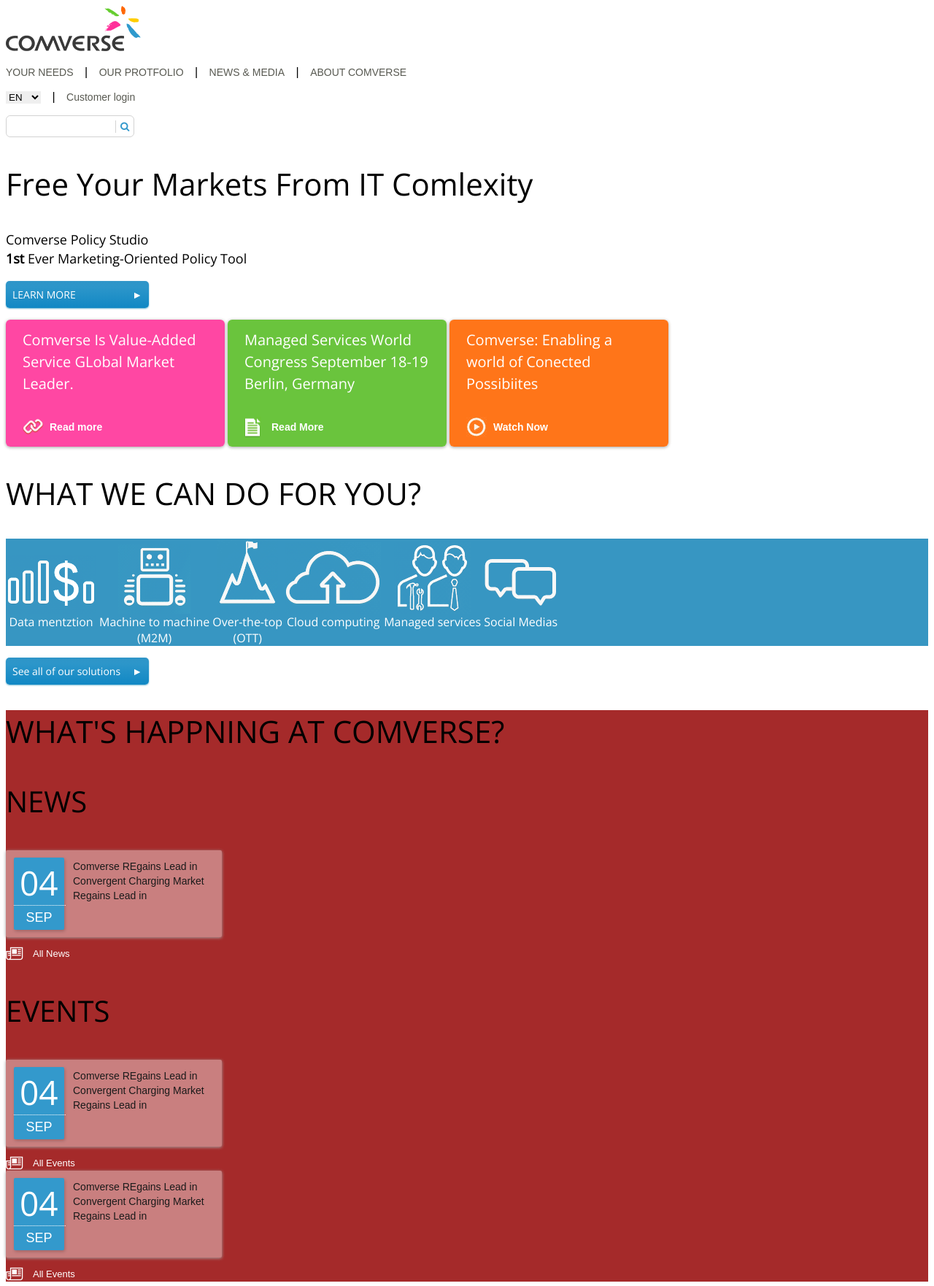
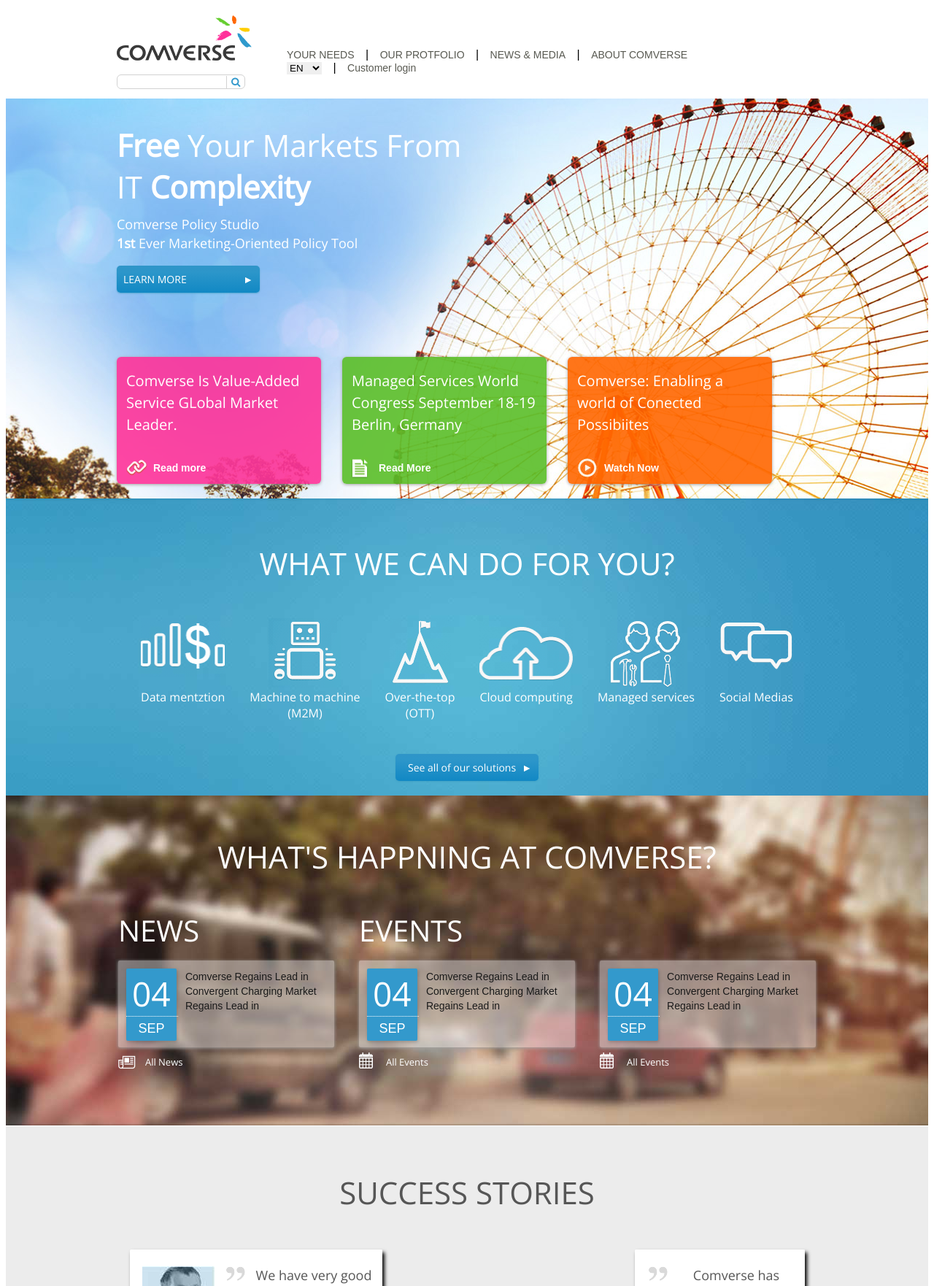
Before and after one commit to Sloebel/comverse, a plain HTML site: page index.html in a window 1280 px wide. Shown: the top 1762 px of the page at 73% size. Drawn offline with nearby package versions, Linux system fonts and the light colour scheme.

Commit message:
advancing with the project..mostly by serge's notes

```diff
--- a/css/main.css
+++ b/css/main.css
@@ -1,40 +1,61 @@
 /*importing open-sans fonts*/
 	@import url(http://fonts.googleapis.com/css?family=Open+Sans);
+
+/*reset*/
 ul
  {
 	padding: 0;
+	margin: 0;
+	list-style: none;
+
 }
-
+.container {
+	width: 960px;
+	margin: 0 auto;
+}
 /*Navigation Menu*/
-		.nav {
-			list-style: none;
+		.menu {
+			/*list-style: none;*/
 			font-family: Arial;
 		}
-		.nav li {
+		.menu li {
 			display: inline-block;
 		}
-		.nav li:before {
+		.menu li:before {
 			content: " | ";
 			padding: 11px;
 		}
-		.nav li:first-child:before  {
+		.menu li:first-child:before  {
 			content: "";
 			padding: 0;
 		}
-		.nav a {
+		.menu a {
 			font-family: Arial;
 			color:  #585951;
 			font-size: 14px;
 			font-weight: 400;
 			text-decoration: none;
 		}
-/*header aside*/
-		header aside {
-			width: 180px;
-		}
-		header aside select {
+/*header*/
+	header {
+		padding: 13px 0;
+	}
+	.logo {
+		float: left;
+		padding-right: 48px;
+	}
+	.main-menu {
+		padding-top: 45px;
+	}
+	.lang-menu{
+		/*float: right;*/
+	}
+/*login/lang/search- menu*/
+
+
+		#lang {
 			border: 0;
-			width: 48px;
+			/*width: 48px;*/
 		}
 
 		.search {
@@ -46,6 +67,7 @@
 		.search input {
 			width: 145px;
 			border-radius: 6px;
+			border-width: 0;
 		}
 		.search button {
 			text-decoration: none;
@@ -57,6 +79,10 @@
 
 		}
 /*headers*/
+		h2, h3, h4 {
+			color: white;
+			margin: 0;
+		}
 		h2 {
 			 font-family: 'Open Sans', sans-serif;
 			 font-size: 42px;
@@ -87,6 +113,7 @@
 			font-size: 18px;
 			font-weight: 400;
 			line-height: 26px;
+			color: white;
 		}
 /*Button design*/
 		.btn {
@@ -97,7 +124,7 @@
 			/*height: 34px;*/
 			padding: 9px;
 			background: linear-gradient(to bottom, #2f95c8 0%,#2c96ca 24%,#1188c4 100%);
-			display: block;
+			display: inline-block;
 			border-radius: 5px;
 			box-shadow: 0px 1px 2px 0px rgba(62, 157, 194, 0.75);
 			width: 178px;
@@ -113,17 +140,38 @@
 		}
 
 /*first section textboxes*/
-		.textbox li {
+		.atcomverse {
+			background: url(../images/bg/bigWheel.jpg) 50% 0 no-repeat;
+			padding: 35px 0 20px;
+		}
+		.atcomverse h2 {
+			display: inline-block;
+			width: 500px;
+		}
+		.atcomverse h2 span {
+			font-weight: bold;
+		}
+		.atcomverse p{
+			margin-top: 10px;
+		}
+		.atcomverse-list {
+			padding-top: 88px;
+		}
+		.atcomverse-list li {
 			display: inline-block;
 			height: 141px;
 			width: 254px;
-			padding: 13px 23px 20px 23px ;
+			padding: 18px 13px 15px ;
+			margin-left: 25px;
 			border-radius: 6px;
 			background-color: #FF3399;
 			background-color:  rgba(255, 51, 153, 0.9);
 			box-shadow: 0px 1px 4px 0px #a2a2a2;
 		}
-		.textbox p {
+		.atcomverse-list li:first-child  {
+			margin-left: 0;
+		}
+		.atcomverse-list p {
 			font-family: 'Open Sans', sans-serif;
 			color: white;
 			font-size: 20px;
@@ -132,7 +180,7 @@
 			margin: 0;
 			padding-bottom: 35px;
 		}
-		.textbox a {
+		.atcomverse-list a {
 			font-family: arial, sans-serif;
 			color: white;
 			font-size: 14px;
@@ -142,55 +190,98 @@
 			background: url(../images/icons/Link2.png) 0 50% no-repeat;
 
 		}
-		.textbox li:nth-child(2) {
+		.atcomverse-list li:nth-child(2) {
 			background-color:  rgba(90, 190, 40, 0.9);
 			box-shadow: 0px 1px 4px 0px #a2a2a2;
 		}
-		.textbox li:nth-child(3) {
+		.atcomverse-list li:nth-child(3) {
 			background-color:  rgba(255, 102, 0, 0.9);
 			box-shadow: 0px 1px 4px 0px #a2a2a2;
 		}
-		.textbox li:nth-child(2) a {
+		.atcomverse-list li:nth-child(2) a {
 			background: url(../images/icons/file.png) 0 50% no-repeat;
 		}
-		.textbox li:nth-child(3) a {
+		.atcomverse-list li:nth-child(3) a {
 			background: url(../images/icons/play.png) 0 50% no-repeat;
 		}
 /*Comverse solutions icons*/
-
-		.icons {
-			background-color: #3796C2;
+		.comverse-solutions {
+			background: url(../images/bg/solutionsBG.jpg) 50% 0 no-repeat;
+			text-align: center;
+			padding: 60px 0 20px;
 		}
-		.icons li {
+		.solutions-list {
+			padding: 47px 0 45px;
+		}
+		.solutions-list li {
 			display: inline-flex;
 			text-align: center;
-
+			padding-left: 30px;
 		}
-		.icons a {
+		.solutions-list li:first-child  {
+			padding-left: 0;
+		}
+		.solutions-list a {
 			font-family: 'Open Sans', sans-serif;
 			font-size: 16px;
 			color: white;
 			text-decoration: none;
-			/*padding-top: 97px;*/
-			/*background: url(../images/icons/Robot.png) 50% 0 no-repeat;*/
+			padding-top: 97px;
+
+
 		}
-		.icons img {
+		.data {
+			background: url(../images/icons/data.png) 50% 0 no-repeat;
+		}
+		.m2m {
+			background: url(../images/icons/robot.png) 50% 0 no-repeat;
+		}
+		.ott {
+			background: url(../images/icons/ott.png) 50% 0 no-repeat;
+		}
+		.cloud {
+			background: url(../images/icons/cloud.png) 50% 0 no-repeat;
+		}
+		.managed-services {
+			background: url(../images/icons/managed.png) 50% 0 no-repeat;
+		}
+		.social-media {
+			background: url(../images/icons/social.png) 50% 0 no-repeat;
+		}
+		/*.icons img {
 			display: block;
 			margin: auto;
-		}
+		*/
 /*events*/
 
+		.comverse-at-news-media {
+			background: url(../images/bg/eventsBG.jpg) 50% 0 no-repeat;
+			padding-top: 55px;
+			padding-bottom: 78px;
+			text-align: center;
+		}
+		.news,
+		.event {
+			display: inline-block;
+			text-align: left;
+			padding-top: 45px;
+		}
+		.news {
+			padding-right: 30px;
+		}
 		.news-events {
-			background-color: brown;
-		}
-		.event {
-
 			font-family: 'Open Sans', sans-serif;
 			margin: 0;
-
+		}
+		.news-events li {
+			display: inline-block;
+			margin-left: 30px;
+		}
+		.news-events li:first-child {
+			margin-left: 0;
 		}
 
-		.event dt {
+		.news-events time {
 
 			border-radius: 2px;
 			background-color:  #3399cc;
@@ -203,11 +294,11 @@
 			font-size: 18px;
 			font-weight: 400;
 			line-height: 1.5;
-			margin: 10px 12px 10px 11px;
+			margin: 25px 12px 10px 11px;
 			float: left;
 
 		}
-		.event span {
+		.news-events span {
 			border-bottom-style: dotted;
 			border-width: 1px;
 			font-family: 'Open Sans', sans-serif;
@@ -215,44 +306,49 @@
 			padding-right: 10px;
 			padding-left: 8px;
 		}
-		.event dd:nth-of-type(2n+1) {
+		.news-events p {
 			width: 296px;
 			height: 107px;
 			border-radius: 2px;
 			background-color:  rgba(255, 255, 255, 0.4);
 			box-shadow: 0px 1px 4px 0px #a2a2a2;
-		}
-		.event dd
-		{
 			font-family: Arial;
 			color:  #1a1a1a;
 			font-size: 14px;
 			font-weight: 400;
 			line-height: 20px;
 			padding-top: 12px;
-			margin: 0;
+			margin-bottom: 8px;
+		}
 
-		}
-		/*.event dd:last-child {
-			padding-top: 65px;
-		}*/
-		.event dd a {
+		.news-events a {
 			font-size: 13px;
 			font-weight: 400;
 			color: white;
 			text-decoration: none;
+		}
+		.news .news-events a {
 			padding: 6px 0 6px 37px;
 			background: url(../images/icons/news.png) 0 50% no-repeat;
-
+		}
+		.event .news-events a {
+			padding: 10px 0 6px 37px;
+			background: url(../images/icons/events.png) 0 50% no-repeat;
 		}
 
 /*success icons*/
+		.success-stories {
+			background-color:  #ececec;
+			text-align: center;
+			padding: 62px 0 25px;
+		}
+		.success-stories h2 {
+			color:  #565656;
+		}
 		.success-icons {
-			list-style: none;
-			background-color:  #ececec;
+			/*list-style: none;				*/
 			height: 450px;
-			width: 1000px;
-			padding: 30px;
+			padding: 50px 0 30px;
 		}
 		.success-icons li {
 			display: inline-block;
@@ -329,14 +425,29 @@
 		}
 
 
-/*footer*/
-		.footerLinks{
+/*footer section*/
+		.footer-section {
 			background-color:  #575756;
-			list-style: none;
-
+			padding: 31px 0 10px;
+		}
+		.sitemap {
+			float: left;
+		}
+		.sitemap div {
+			float: left;
+			padding-left: 70px;
+			padding-bottom: 55px;
+		}
+		.sitemap div:first-child {
+			padding-left: 0;
 		}
 
-		.footerLinks a {
+		.footer-links {
+			/*list-style: none;*/
+			padding-top: 15px;
+		}
+
+		.footer-links a {
 			text-decoration: none;
 			font-family: Arial;
 			color:  #eeeeee;
@@ -345,22 +456,23 @@
 			line-height: 22px
 		}
 
-		footer aside {
+		.footer-social {
 			width: 231px;
-			padding: 0 16px 11px 18px;
+			float: right;
+			margin-top: -30px;
+			padding: 5px 16px 14px 18px;
 			text-align: center;
 			/*background-color:  rgba(225, 225, 225, 0.28);*/
 			background-color: #404040;
 		}
-		footer aside dl {
+		.footer-social dl {
 			font-family: Arial;
 			color:  #ffffff;
 			border-bottom: ;
 			margin: 0;
-
 			padding-bottom: 20PX;
 		}
-		footer aside dt {
+		.footer-social dt {
 
 			width: 50px;
 			font-size: 24px;
@@ -372,25 +484,25 @@
 			float: left;
 
 		}
-		footer aside dt span {
+		.footer-social dt span {
 			font-size: 47px;
 			font-weight: 700;
 
 		}
-		footer aside dd {
+		.footer-social dd {
 			text-align: left;
 			line-height: 1.6;
 		}
-		.social {
+		.social-links {
 			text-align: left;
 			padding: 0;
 			margin: 49px 0 0 0;
 		}
-		.social li{
+		.social-links li{
 			display: inline-block;
 			padding-right: 9px;
 		}
-		.social a {
+		.social-links a {
 			text-decoration: none;
 			color: #eeeeee;
 		}
@@ -414,6 +526,9 @@
 			font-weight: 400;
 		}
 
-		footer .nav {
+		footer .menu,
+		footer .menu a
+		 {
 			font-size: 12px;
+			color:  #969696;
 		}
--- a/index.html
+++ b/index.html
@@ -8,9 +8,10 @@
 </head>
 <body>
 	<header>
-		<a href=""><img src="images/logo.png" alt="comverse logo"></a>
+		<div class="container">
+			<a href="" class="logo"><img src="images/logo.png" alt="comverse logo"></a>
 			<nav>
-			<ul class="nav">
+				<ul class="menu main-menu">
 					<li><a href="#">YOUR NEEDS</a></li>
 					<li><a href="#">OUR PROTFOLIO</a></li>
 					<li><a href="#">NEWS & MEDIA</a></li>
@@ -18,8 +19,8 @@
 				</ul>
 			</nav>
 
-		<aside>
-			<ul class="nav">
+			<div class="customer-options">
+				<ul class="menu lang-menu">
 					<li>
 						<select id="lang" name="lang">
 							<option value="english">EN</option>
@@ -33,12 +34,13 @@
 					<input type="search" id="searchit" name="searchit">
 					<button type="submit"><i class="fa fa-search"></i></button>
 				</form>
-		</aside>
-
+			</div>
+		</div>
 	</header>
 	<main>
-		<article>
-			<h2>Free Your Markets From IT Comlexity</h2>
+		<article class="atcomverse">
+			<div class="container">
+				<h2><span>Free</span> Your Markets From IT <span>Complexity</span></h2>
 					<p>
 						Comverse Policy Studio <br>
 						<strong>1st</strong> Ever Marketing-Oriented Policy Tool
@@ -46,7 +48,7 @@
 					<a class="btn" href="#">LEARN MORE<span>&#9658;</span></a>
 					<!-- <button>LEARN MORE       &#9658;</button> -->
 
-				<ul class="textbox">
+					<ul class="atcomverse-list">
 						<li>
 							<p>Comverse Is Value-Added Service GLobal Market Leader.</p>
 							<a href="#">Read more</a>
@@ -60,44 +62,46 @@
 							<a href="">Watch Now</a>
 						</li>
 					</ul>
+			</div>
 		</article>
 
-		<section>
+		<section class="comverse-solutions">
+			<div class="container">
 				<h2>WHAT WE CAN DO FOR YOU?</h2>
-				<ul class="icons">
+					<ul class="solutions-list">
 						<li>
-						<a href="#">
-							<img src="images/icons/data.png" alt="">
+							<a href="#" class="data">
+								<!-- <img src="images/icons/data.png" alt=""> -->
 								Data mentztion
 							</a>
 						</li>
 						<li>
-						<a href="#">
-							<img src="images/icons/robot.png" alt="">
+							<a href="#" class="m2m">
+								<!-- <img src="images/icons/robot.png" alt=""> -->
 								Machine to machine<br>(M2M)
 							</a>
 						</li>
 						<li>
-						<a href="#">
-							<img src="images/icons/ott.png" alt="">
+							<a href="#"  class="ott">
+								<!-- <img src="images/icons/ott.png" alt=""> -->
 								Over-the-top<br>(OTT)
 							</a>
 						</li>
 						<li>
-						<a href="#">
-							<img src="images/icons/cloud.png" alt="">
+							<a href="#" class="cloud">
+								<!-- <img src="images/icons/cloud.png" alt=""> -->
 								Cloud computing
 							</a>
 						</li>
 						<li>
-						<a href="#">
-							<img src="images/icons/managed.png" alt="">
+							<a href="#"  class="managed-services">
+								<!-- <img src="images/icons/managed.png" alt=""> -->
 								Managed services
 							</a>
 						</li>
 						<li>
-						<a href="#">
-							<img src="images/icons/social.png" alt="">
+							<a href="#" class="social-media">
+								<!-- <img src="images/icons/social.png" alt=""> -->
 								Social Medias
 							</a>
 						</li>
@@ -105,31 +109,43 @@
 
 					<a class="btn" href="#">See all of our solutions<span>&#9658;</span></a>
 					<!-- <button>See all of our solutions   &#9658;</button> -->
+			</div>
 		</section>
 
-		<section class="news-events">
+		<section class="comverse-at-news-media">
+			<div class="container">
 				<h2>WHAT'S HAPPNING AT COMVERSE?</h2>
-
+					<div class="news">
 						<h3>NEWS</h3>
-					<dl class="event">
-						<dt><span>04</span> SEP</dt>
-						<dd>Comverse REgains Lead in Convergent Charging Market Regains Lead in</dd>
-						<dd><a href="#">All News</a></dd>
-					</dl>
+							<ul class="news-events">
+								<li>
+									<time><span>04</span> SEP</time>
+									<p>Comverse Regains Lead in Convergent Charging Market Regains Lead in</p>
+									<a href="#">All News</a>
+								</li>
+							</ul>
+					</div>
+					<div class="event">
 						<h3>EVENTS</h3>
-					<dl class="event">
-						<dt><span>04</span> SEP</dt>
-						<dd>Comverse REgains Lead in Convergent Charging Market Regains Lead in</dd>
-						<dd><a a href="#">All Events</a></dd>
-
-						<dt><span>04</span> SEP</dt>
-						<dd>Comverse REgains Lead in Convergent Charging Market Regains Lead in</dd>
-						<dd><a href="#">All Events</a></dd>
-					</dl>
+							<ul class="news-events">
+								<li>
+									<time><span>04</span> SEP</time>
+									<p>Comverse Regains Lead in Convergent Charging Market Regains Lead in</p>
+									<a href="#">All Events</a>
+								</li>
+								<li>
+									<time><span>04</span> SEP</time>
+									<p>Comverse Regains Lead in Convergent Charging Market Regains Lead in</p>
+									<a href="#">All Events</a>
+								</li>
+							</ul>
+					</div>
+			</div>
 		</section>
 
 	</main>
-	<aside>
+	<aside class="success-stories">
+		<div class="container">
 			<h2>SUCCESS STORIES</h2>
 				<ul class="success-icons">
 					<li>
@@ -150,6 +166,8 @@
 					<li><a href="#"><img src="images/icons/mtc.png" alt=""></a></li>
 					<li><a href="#"><img src="images/icons/cable-wireless.png" alt=""></a></li>
 					<li><a href="#"><img src="images/icons/trilogy.png" alt=""></a></li>
+				<!-- </ul>
+				<ul class="success-icons">	 -->
 					<li>
 						<a href="#">
 							<figure>
@@ -168,6 +186,8 @@
 					<li><a href="#"><img src="images/icons/cycle30.png" alt=""></a></li>
 					<li><a href="#"><img src="images/icons/bull.png" alt=""></a></li>
 					<li><a href="#"><img src="images/icons/gemplus.png" alt=""></a></li>
+				<!-- </ul>
+				<ul class="success-icons"> -->
 					<li>
 
 						<a href="#">
@@ -189,11 +209,14 @@
 				</ul>
 
 				<a class="btn" href="#">All 256 Success stories<span>&#9658;</span></a>
+		</div>
 	</aside>
-	<footer>
-		<section>
+	<footer class="footer-section">
+		<div class="container">
+			<nav class="sitemap">
+				<div>
 					<h4>KEY SOLUTIONS</h4>
-				<ul class="footerLinks">
+						<ul class="footer-links">
 							<li><a href="#">Monetizing Data</a></li>
 							<li><a href="#">Over the Top (OTT)</a></li>
 							<li><a href="#">Machine to Machine (M2M)</a></li>
@@ -204,16 +227,20 @@
 							<li><a href="#">Social Media</a></li>
 							<li><a href="#">4G/LTE</a></li>
 						</ul>
+				</div>
+				<div>
 					<h4>PRODUCTS & SERVISES</h4>
-				<ul class="footerLinks">
+						<ul class="footer-links">
 							<li><a href="#">Billing</a></li>
 							<li><a href="#">VAS</a></li>
 							<li><a href="#">Mobile Internet</a></li>
 							<li><a href="#">Global Services</a></li>
 							<li><a href="#">Training Services</a></li>
 						</ul>
+				</div>
+				<div>
 					<h4>COMPANY</h4>
-				<ul class="footerLinks">
+						<ul class="footer-links">
 							<li><a href="#">executive profiles</a></li>
 							<li><a href="#">clients</a></li>
 							<li><a href="#">investors</a></li>
@@ -223,8 +250,10 @@
 							<li><a href="#">careers</a></li>
 
 						</ul>
-		</section>
-		<aside>
+				</div>
+
+			</nav>
+			<aside class="footer-social">
 				<h4 class="blue-h4">LATEST BLOG POSTS</h4>
 					<dl>
 						<dt><span>18</span> July</dt>
@@ -237,7 +266,7 @@
 						<input type="email" id="subscribeTo" name="subscribeTo" placeholder="ronit.klein@gmail.com"><button type="submit">SIGN UP</button>
 					</form>
 
-			<ul class="social">
+				<ul class="social-links">
 					<li><a href=""><i class="fa fa-youtube fa-lg"></i></a></li>
 					<li><a href=""><i class="fa fa-twitter fa-lg"></i></a></li>
 					<li><a href=""><i class="fa fa-linkedin-square fa-lg"></i></a></li>
@@ -246,11 +275,13 @@
 
 			</aside>
 			<footer>
-			<ul class="nav">
+				<ul class="menu">
 					<li>Copyright &copy; 2012 Comverse, INC </li>
 					<li><a href="#">Privacy Policy</a></li>
 				</ul>
 			</footer>
+		</div>
+
 	</footer>
 
 </body>
```
Also changed, not shown: style guideline/style-guideline.html (+1 -1 lines), images/bg/bigWheel.jpg (added), images/bg/eventsBG.jpg (renamed from images/bg-images/events-bg.jpg), images/bg/solutionsBG.jpg (added), images/icons/events.png (added), images/icons/logos_generic_2nd_side_cut_02_w108px_x_h95px.jpg (added), images/icons/search_line_devider.png (added), 3 other files. Lines whose indentation alone changed are shown as unchanged.
